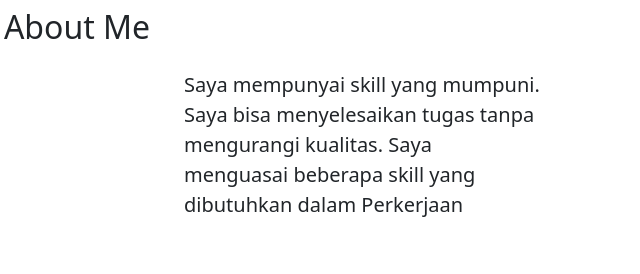
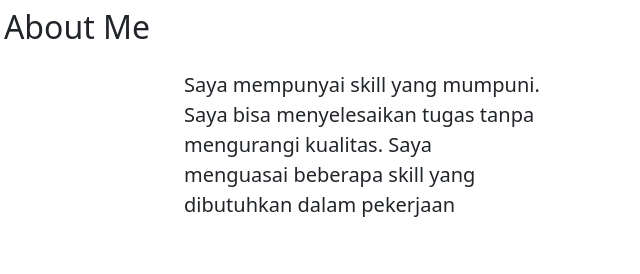
Before and after one commit to Masame123/pangestu.github.com, a plain HTML site: page index.html in a window 1280 px wide. Shown: the part 787-1061 px from the top of the page, 563-1203 px from the left. Drawn offline with nearby package versions, Linux system fonts and the light colour scheme.

Commit message:
perubahan di about

```diff
--- a/index.html
+++ b/index.html
@@ -67,7 +67,7 @@
               dan efisien.
               </div>
           <div class="col-md-4">
-            <p>Saya mempunyai skill yang mumpuni. Saya bisa menyelesaikan tugas tanpa mengurangi kualitas. Saya menguasai beberapa skill yang dibutuhkan dalam Perkerjaan</div>
+            <p>Saya mempunyai skill yang mumpuni. Saya bisa menyelesaikan tugas tanpa mengurangi kualitas. Saya menguasai beberapa skill yang dibutuhkan dalam pekerjaan</div>
         </div>
       </div>
       <svg xmlns="http://www.w3.org/2000/svg" viewBox="0 0 1440 320">
```
